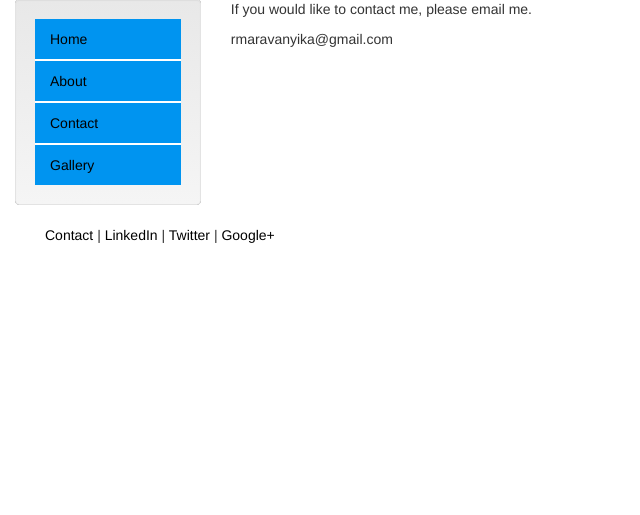
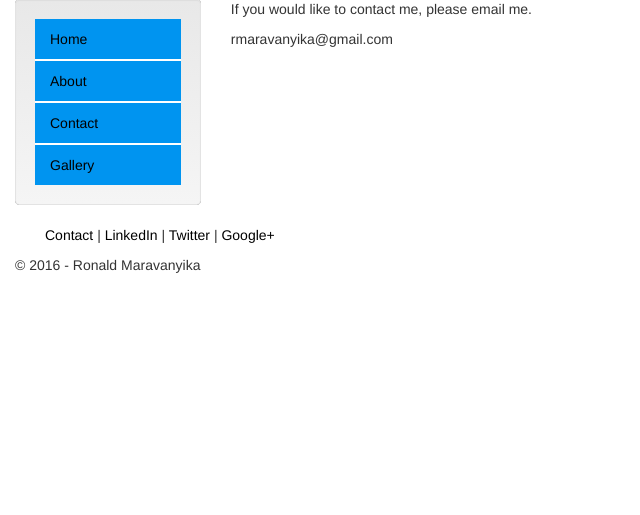
Before and after one commit to Rmaravanyika/my-first-blog, a Django app: page /contact/ in a window 1280 px wide. Shown: the part 174-689 px from the top of the page, without its empty margins (0-640 px from the left). Run offline with Django 3.2, Linux system fonts and the light colour scheme; some libraries are stand-ins or nearby versions.

Commit message:
added footer

```diff
--- a/blog/templates/blog/base.html
+++ b/blog/templates/blog/base.html
@@ -50,8 +50,8 @@
         <div class="container-fluid" style='margin-left:15px'>
             <p><a href="/contact" target="blank">Contact</a> | <a href="www.linkedin.com/in/ronald-maravanyika-78221131?trk=nav_responsive_tab_profile" target="blank">LinkedIn</a> | <a href="https://twitter.com/RMaravanyika" target="blank">Twitter</a> | <a href="https://plus.google.com/111308849191431600093/about?_rmrp=c9b26f39-485d-414e-b13f-152bdb198cd9" target="blank">Google+</a></p>
         </div>
+        <p>&copy; 2016 - Ronald Maravanyika</p>
     </footer>
-
 	</body>
 
 
```
